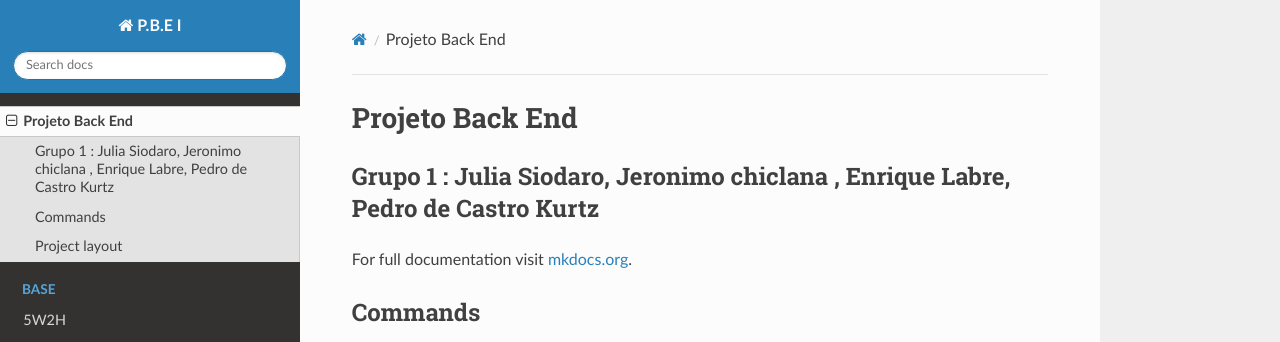
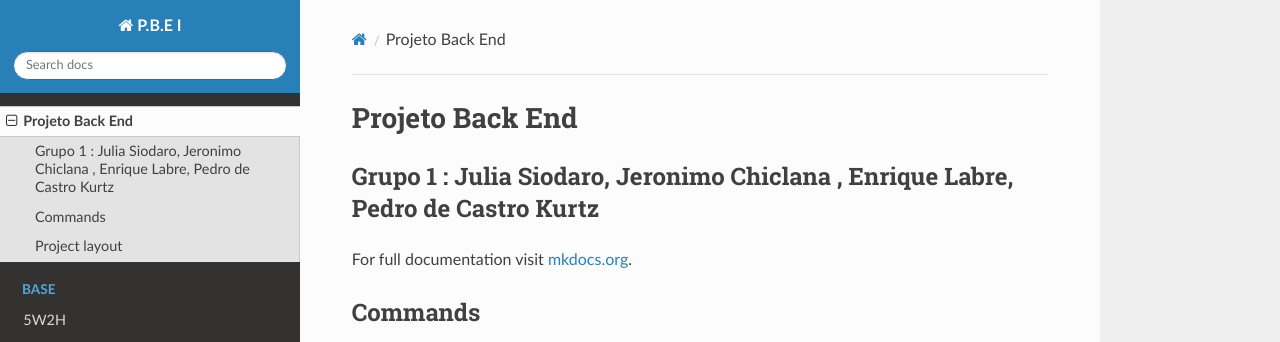
Before and after one commit to Projetos-de-Extensao/PBE_ADS_25.1_8001_ALPHA, an MkDocs documentation site: the page built from docs/index.md, in a window 1280 px wide. Shown: the top 342 px of the page. Built offline with MkDocs 1.6.1, drawn with Linux system fonts in a browser that asks for light colours; nearby versions of some CDN libraries.

```diff
--- a/docs/index.md
+++ b/docs/index.md
@@ -1,5 +1,5 @@
 # Projeto Back End
-## Grupo 1 : Julia Siodaro, Jeronimo chiclana , Enrique Labre, Pedro de Castro Kurtz
+## Grupo 1 : Julia Siodaro, Jeronimo Chiclana , Enrique Labre, Pedro de Castro Kurtz
 
 For full documentation visit [mkdocs.org](https://www.mkdocs.org).
 
```
